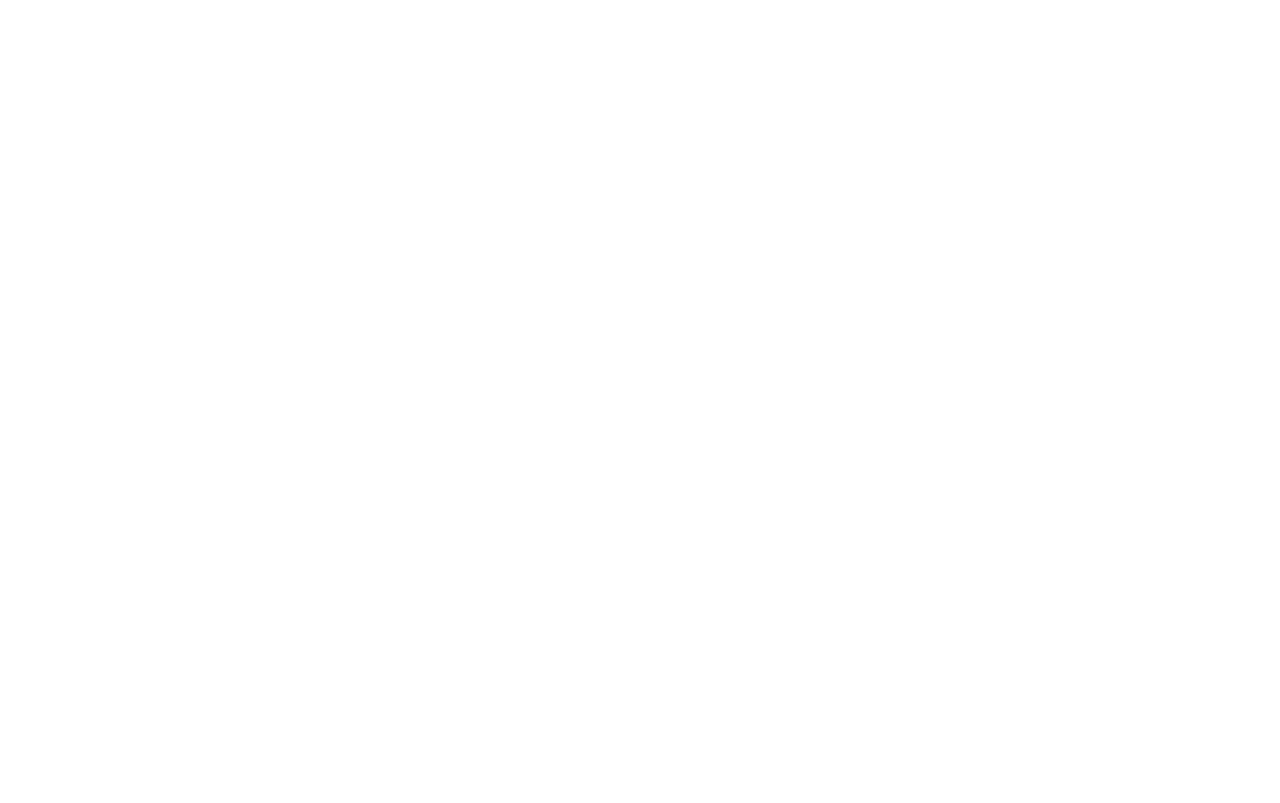
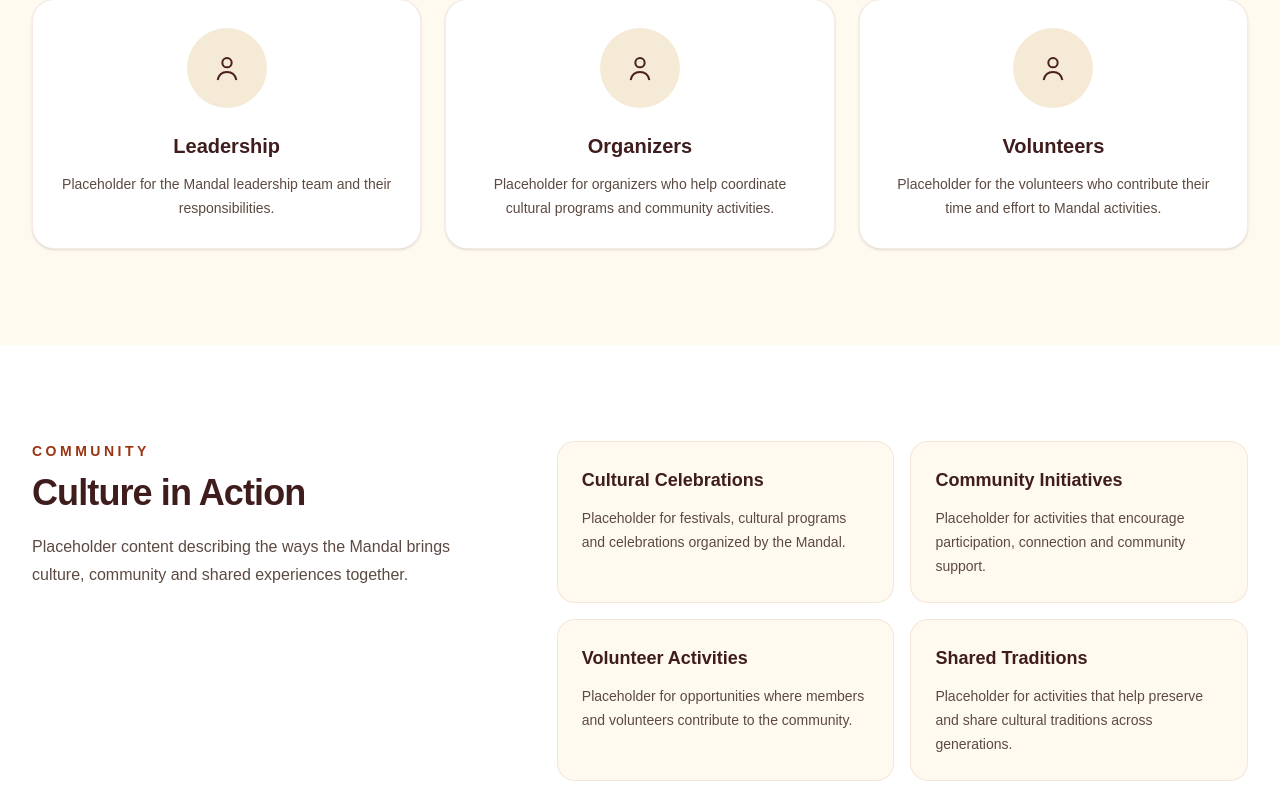
Before and after one commit to NikhilChari/OmGaneshSM, a React (Vite) app in the folder frontend/: page /about in a window 1280 px wide. Shown: the part 3257-4060 px from the top of the page. Before the commit the page ends 3049 px from the top, so only its background shows below. Built offline with nearby package versions, Linux system fonts and the light colour scheme.

Commit message:
feat: complete about page sections

```diff
--- /dev/null
+++ b/frontend/src/components/about/CommunityActivitiesSection.tsx
@@ -0,0 +1,66 @@
+const activities = [
+  {
+    title: 'Cultural Celebrations',
+    description:
+      'Placeholder for festivals, cultural programs and celebrations organized by the Mandal.',
+  },
+  {
+    title: 'Community Initiatives',
+    description:
+      'Placeholder for activities that encourage participation, connection and community support.',
+  },
+  {
+    title: 'Volunteer Activities',
+    description:
+      'Placeholder for opportunities where members and volunteers contribute to the community.',
+  },
+  {
+    title: 'Shared Traditions',
+    description:
+      'Placeholder for activities that help preserve and share cultural traditions across generations.',
+  },
+]
+
+function CommunityActivitiesSection() {
+  return (
+    <section className="bg-white py-16 sm:py-20 lg:py-24">
+      <div className="mx-auto max-w-7xl px-4 sm:px-6 lg:px-8">
+        <div className="grid gap-10 lg:grid-cols-[0.8fr_1.2fr] lg:gap-16">
+          <div>
+            <p className="text-xs font-bold uppercase tracking-[0.25em] text-[#9a3412] sm:text-sm">
+              Community
+            </p>
+
+            <h2 className="mt-3 text-3xl font-bold tracking-tight text-[#3f1d1d] sm:text-4xl">
+              Culture in Action
+            </h2>
+
+            <p className="mt-5 text-base leading-7 text-[#5c4a42]">
+              Placeholder content describing the ways the Mandal brings
+              culture, community and shared experiences together.
+            </p>
+          </div>
+
+          <div className="grid gap-4 sm:grid-cols-2">
+            {activities.map((activity) => (
+              <article
+                key={activity.title}
+                className="rounded-2xl border border-[#9a3412]/10 bg-[#fffaf0] p-6"
+              >
+                <h3 className="text-lg font-bold text-[#3f1d1d]">
+                  {activity.title}
+                </h3>
+
+                <p className="mt-3 text-sm leading-6 text-[#5c4a42]">
+                  {activity.description}
+                </p>
+              </article>
+            ))}
+          </div>
+        </div>
+      </div>
+    </section>
+  )
+}
+
+export default CommunityActivitiesSection
--- /dev/null
+++ b/frontend/src/components/about/TeamSection.tsx
@@ -0,0 +1,73 @@
+const teamMembers = [
+  {
+    role: 'Leadership',
+    description:
+      'Placeholder for the Mandal leadership team and their responsibilities.',
+  },
+  {
+    role: 'Organizers',
+    description:
+      'Placeholder for organizers who help coordinate cultural programs and community activities.',
+  },
+  {
+    role: 'Volunteers',
+    description:
+      'Placeholder for the volunteers who contribute their time and effort to Mandal activities.',
+  },
+]
+
+function TeamSection() {
+  return (
+    <section className="bg-[#fffaf0] py-16 sm:py-20 lg:py-24">
+      <div className="mx-auto max-w-7xl px-4 sm:px-6 lg:px-8">
+        <div className="mx-auto max-w-2xl text-center">
+          <p className="text-xs font-bold uppercase tracking-[0.25em] text-[#9a3412] sm:text-sm">
+            The People Behind the Work
+          </p>
+
+          <h2 className="mt-3 text-3xl font-bold tracking-tight text-[#3f1d1d] sm:text-4xl">
+            Our Team
+          </h2>
+
+          <p className="mt-5 text-base leading-7 text-[#5c4a42]">
+            Placeholder content for the people and groups who help guide,
+            organize and support the Mandal.
+          </p>
+        </div>
+
+        <div className="mt-12 grid gap-6 md:grid-cols-3">
+          {teamMembers.map((member) => (
+            <article
+              key={member.role}
+              className="rounded-3xl border border-[#9a3412]/10 bg-white p-7 text-center shadow-sm"
+            >
+              <div className="mx-auto flex h-20 w-20 items-center justify-center rounded-full bg-[#f5ead5] text-[#4a1f1f]">
+                <svg
+                  viewBox="0 0 24 24"
+                  className="h-8 w-8"
+                  fill="none"
+                  stroke="currentColor"
+                  strokeWidth="1.5"
+                  aria-hidden="true"
+                >
+                  <circle cx="12" cy="8" r="3.5" />
+                  <path d="M5 21c.8-4 3.2-6 7-6s6.2 2 7 6" />
+                </svg>
+              </div>
+
+              <h3 className="mt-6 text-xl font-bold text-[#3f1d1d]">
+                {member.role}
+              </h3>
+
+              <p className="mt-3 text-sm leading-6 text-[#5c4a42]">
+                {member.description}
+              </p>
+            </article>
+          ))}
+        </div>
+      </div>
+    </section>
+  )
+}
+
+export default TeamSection
--- a/frontend/src/pages/About.tsx
+++ b/frontend/src/pages/About.tsx
@@ -2,6 +2,8 @@
 import HistorySection from '@/components/about/HistorySection'
 import MissionVisionSection from '@/components/about/MissionVisionSection'
 import AchievementsSection from '@/components/about/AchievementsSection'
+import TeamSection from '@/components/about/TeamSection'
+import CommunityActivitiesSection from '@/components/about/CommunityActivitiesSection'
 
 function About() {
   return (
@@ -10,6 +12,8 @@
       <HistorySection />
       <MissionVisionSection />
       <AchievementsSection />
+      <TeamSection/>
+      <CommunityActivitiesSection />
     </>
   )
 }
```
